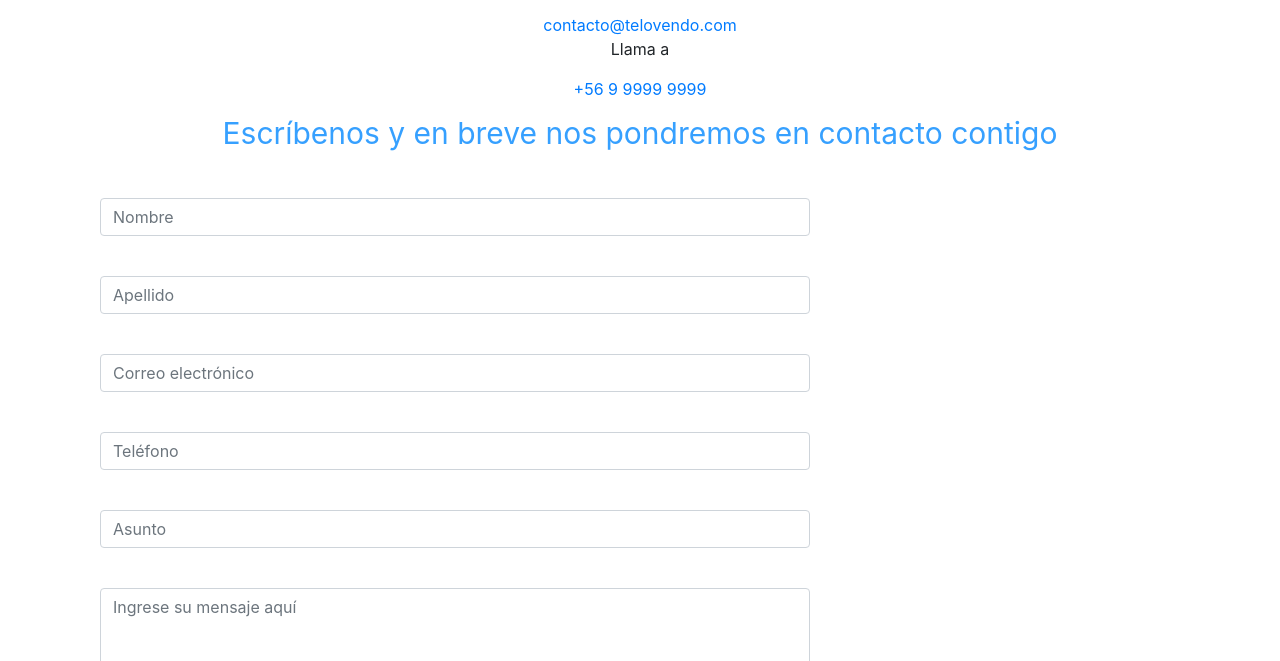
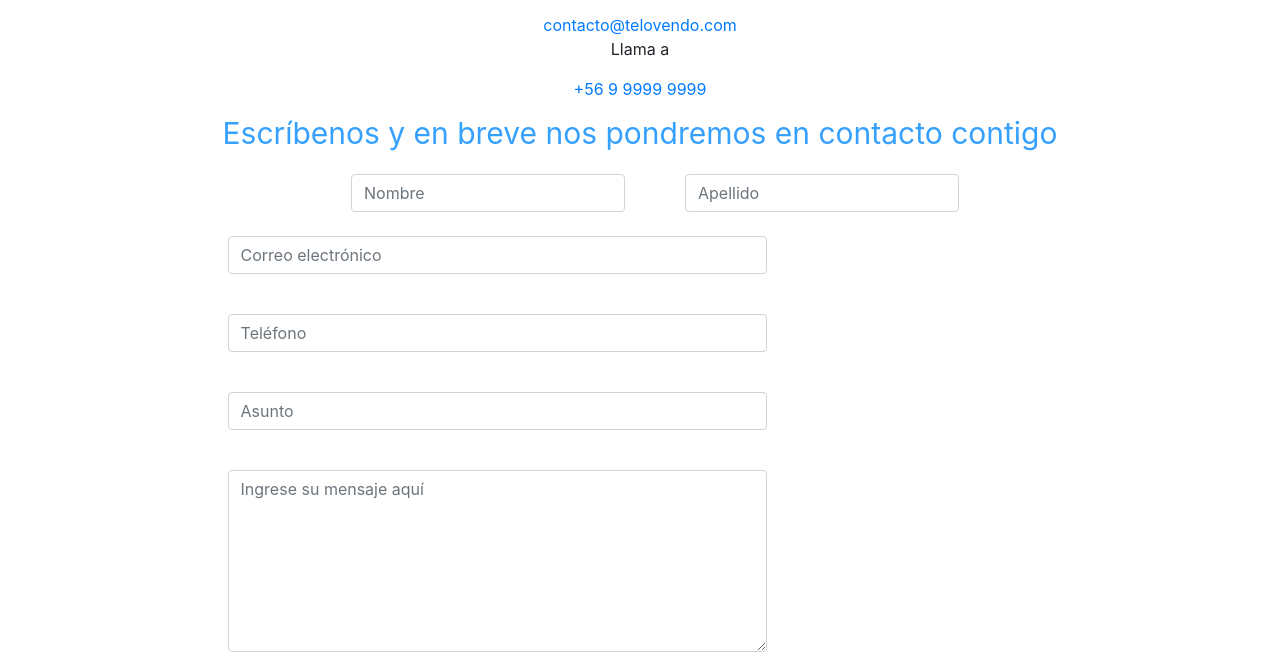
Before and after one commit to fabyDiaz/Evaluacion-grupal-github, a plain HTML site: page contacto.html in a window 1280 px wide. Shown: the part 139-800 px from the top of the page. Drawn offline with nearby package versions, Linux system fonts and the light colour scheme.

Commit message:
Modificación del formulario de contacto

```diff
--- a/contacto.html
+++ b/contacto.html
@@ -58,13 +58,14 @@
             <div class="row">
                 <div class="col-md-12">
                     <div class="well well-sm">
-                        <form class="form-horizontal" method="post">
+                        <form class="form-horizontal justify-content-center" method="post">
                             <fieldset>
                                 <legend class="text-center header">Escríbenos y en breve nos pondremos en contacto contigo</legend>
 
+                                <div class = "form-inline justify-content-center">
                                     <div class="form-group">
                                         <span class="col-md-1 col-md-offset-2 text-center"><i class="fa fa-user bigicon"></i></span>
-                                    <div class="col-md-8">
+                                        <div class="col-md-8 text-center">
                                             <input id="fname" name="name" type="text" placeholder="Nombre" class="form-control">
                                         </div>
                                     </div>
@@ -74,15 +75,16 @@
                                             <input id="lname" name="name" type="text" placeholder="Apellido" class="form-control">
                                         </div>
                                     </div>
+                                </div>
 
-                                <div class="form-group">
+                                <div class="form-group justify-content-center">
                                     <span class="col-md-1 col-md-offset-2 text-center"><i class="fa fa-envelope-o bigicon"></i></span>
                                     <div class="col-md-8">
                                         <input id="email" name="email" type="text" placeholder="Correo electrónico" class="form-control">
                                     </div>
                                 </div>
 
-                                <div class="form-group">
+                                <div class="form-group justify-content-center text-center">
                                     <span class="col-md-1 col-md-offset-2 text-center"><i class="fa fa-phone-square bigicon"></i></span>
                                     <div class="col-md-8">
                                         <input id="phone" name="phone" type="text" placeholder="Teléfono" class="form-control">
--- a/estilo.css
+++ b/estilo.css
@@ -4,6 +4,10 @@
   padding: 10px;
 }
 .container{
+  text-align: center;
+}
+
+.contactanos {
   text-align: center;
 }
 
@@ -43,3 +47,9 @@ aside{
      width: 100%;
    }
   }
+.col-md-12{
+  display: flex;
+  align-items: center;
+  justify-content: center;
+  text-align: center;
+}
```
Lines whose indentation alone changed are shown as unchanged.
